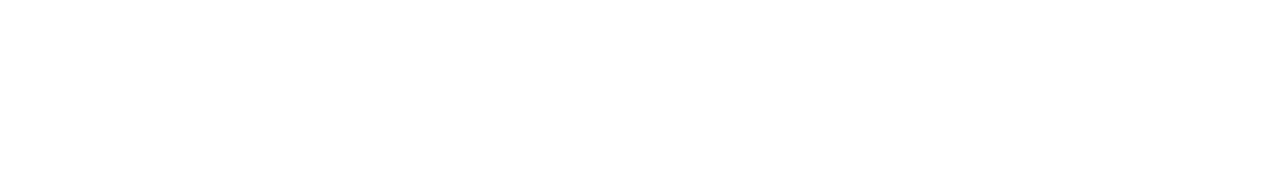
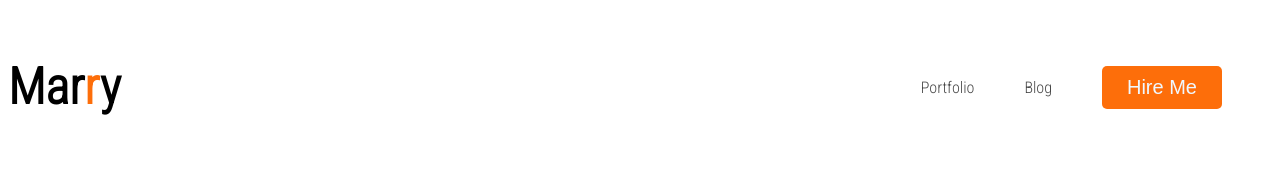
Before and after one commit to Afrin-bd/web-developer-protfolio, a plain HTML site: page index.html in a window 1280 px wide. Drawn offline with Linux system fonts and the light colour scheme.

Commit message:
added text

```diff
--- a/index.html
+++ b/index.html
@@ -4,9 +4,22 @@
   <meta charset="UTF-8">
   <meta name="viewport" content="width=device-width, initial-scale=1.0">
   <title>web developer portfolio</title>
+  <link rel="preconnect" href="https://fonts.googleapis.com">
+<link rel="preconnect" href="https://fonts.gstatic.com" crossorigin>
+<link href="https://fonts.googleapis.com/css2?family=Fira+Sans:ital,wght@0,100;1,400&family=Lato:ital,wght@0,700;1,300&family=Noto+Serif:ital@1&family=Open+Sans:ital,wght@0,500;0,600;1,400;1,600;1,700&family=Poppins:ital,wght@0,400;0,500;1,300&family=Roboto+Condensed:ital,wght@0,300;1,300;1,700&display=swap" rel="stylesheet">
+  <link rel="stylesheet" href="styles/portfolio.css">
 </head>
 <body>
-  <header></header>
+  <header>
+    <nav>
+      <h3 class="nav-title">Mar<span class="text-primary">r</span>y</h3>
+      <ul>
+        <li><a href="">Portfolio</a></li>
+        <li><a href="">Blog</a></li>
+        <li><button class="btn-primary">Hire Me</butto></li>
+      </ul>
+    </nav>
+  </header>
 
   <main></main>
 
--- /dev/null
+++ b/styles/portfolio.css
@@ -0,0 +1,57 @@
+/* common shared style */
+body {
+  font-family: 'Fira Sans', sans-serif;
+  font-family: 'Lato', sans-serif;
+  font-family: 'Noto Serif', serif;
+  font-family: 'Open Sans', sans-serif;
+  font-family: 'Poppins', sans-serif;
+  font-family: 'Roboto Condensed', sans-serif;
+}
+.text-primary {
+  color: #fd6e0a;
+}
+
+.btn-primary{
+  background-color:#FD6E0A;
+  border-radius: 5px;
+  border:0;
+  font-size: 20px;
+  font-weight:700px;
+  color:aliceblue;
+  padding: 10px 25px;
+
+
+
+}
+/* nav related style */
+nav {
+  display: flex;
+  justify-content: space-between;
+  align-items: center;
+}
+h3{
+  font-size:50px;
+
+}
+
+.nav-title {
+  color: black;
+
+  font-size: 45;
+
+  font-weight: 800;
+}
+nav>ul{
+  display: flex;
+  align-items: center;
+}
+nav li{
+  list-style: none;
+  margin-right: 50px;
+
+}
+
+nav a{
+  text-decoration: none;
+  color:#474747;
+}
```
